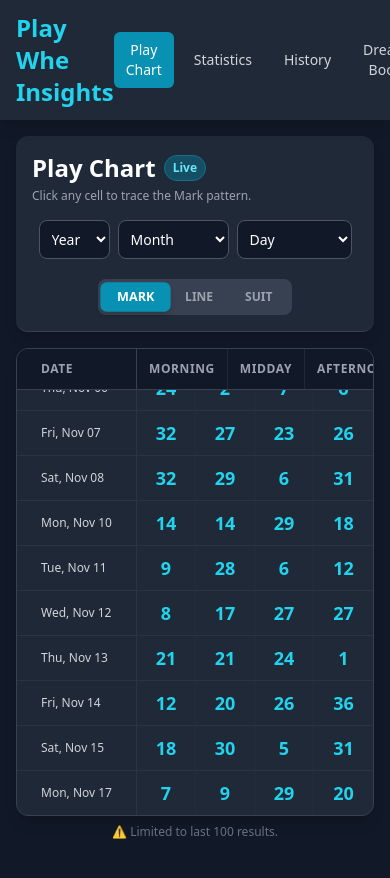
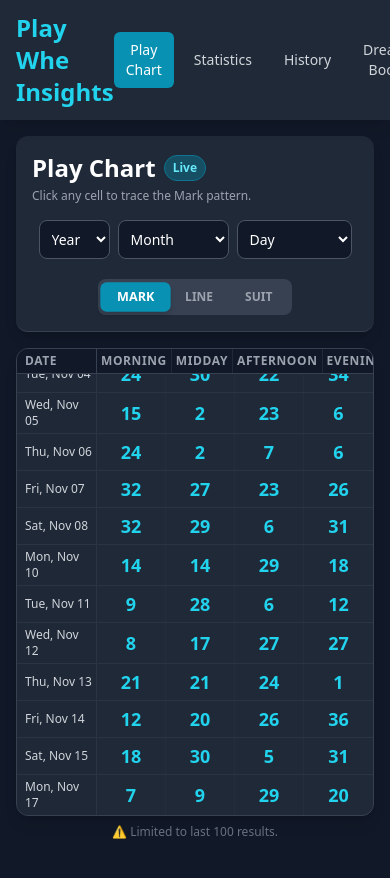
Before and after one commit to afdal-khan/play-whe-insights, a React (Vite) app: page / in a window 390 px wide. Both pictures are taken after a click on the button "Play Chart". Shown: the top 878 px of the page. Built offline with nearby package versions, Linux system fonts and the light colour scheme.

Commit message:
fix: Dashboard mobile responsiveness and grid sizing

```diff
--- a/src/pages/Dashboard.jsx
+++ b/src/pages/Dashboard.jsx
@@ -1,8 +1,8 @@
-/* This is src/pages/Dashboard.jsx (Final Polish: Context-Aware Logic) */
+/* This is src/pages/Dashboard.jsx (Responsive Fixes for Mobile Display) */
 
 import React, { useState, useEffect, useMemo, useRef } from 'react';
 
-// --- Color Palettes ---
+// --- Color Palettes (kept the same) ---
 const LINE_COLORS = {
   '1 Line': 'bg-red-500/20 text-red-200 border border-red-500/30',
   '2 Line': 'bg-blue-500/20 text-blue-200 border border-blue-500/30',
@@ -56,13 +56,12 @@ function Dashboard() {
   const [filters, setFilters] = useState({ year: 'All', month: 'All', day: 'All' });
   const [uniqueValues, setUniqueValues] = useState({ times: [], years: [], months: [] });
 
-  // --- NEW: Generic "Selection" State (could be a number, a Line string, or a Suit string) ---
   const [selectedValue, setSelectedValue] = useState(null);
   const [stats, setStats] = useState(null);
 
   const scrollContainerRef = useRef(null);
 
-  // 1. Fetch data
+  // 1. Fetch data (Logic kept the same)
   useEffect(() => {
     const fetchData = async () => {
       setIsLoading(true);
@@ -94,7 +93,7 @@ function Dashboard() {
     fetchData();
   }, []);
 
-  // 2. Filter Logic
+  // 2. Filter Logic (Logic kept the same)
   const filteredResults = useMemo(() => {
     return allResults.filter(result => {
         if (!result || !result.Date || !result.DayName) return false;
@@ -115,19 +114,18 @@ function Dashboard() {
 
   const drawTimes = uniqueValues.times.filter(t => t !== 'Unknown');
 
-  // --- 4. SMART LOGIC: Calculate Context-Aware Stats ---
+  // 4. SMART LOGIC: Calculate Context-Aware Stats (Logic kept the same)
   useEffect(() => {
     if (selectedValue === null) {
         setStats(null);
         return;
     }
 
-    const rawData = [...allResults].reverse(); // Oldest first
+    const rawData = [...allResults].reverse();
     let totalCount = 0;
     let followingCounts = {};
 
     rawData.forEach((result, index) => {
-        // Determine if this row matches the selection based on DisplayType
         let isMatch = false;
         if (displayType === 'Mark') isMatch = result.Mark === selectedValue;
         else if (displayType === 'Line') isMatch = result.Line === selectedValue;
@@ -135,11 +133,9 @@ function Dashboard() {
 
         if (isMatch) {
             totalCount++;
-            // Check the FOLLOWER
             const nextResult = rawData[index + 1];
             if (nextResult) {
                 let followerValue = null;
-                // We track the follower in the SAME category (Line follows Line)
                 if (displayType === 'Mark') followerValue = nextResult.Mark;
                 else if (displayType === 'Line') followerValue = nextResult.Line;
                 else if (displayType === 'Suit') followerValue = String(nextResult.Suit);
@@ -151,7 +147,6 @@ function Dashboard() {
         }
     });
 
-    // Find Winner
     let bestFollower = null;
     let maxFollowerCount = 0;
     Object.entries(followingCounts).forEach(([val, count]) => {
@@ -161,10 +156,8 @@ function Dashboard() {
         }
     });
 
-    // Format the output for the UI
     let formattedFollower = bestFollower;
     if (bestFollower && displayType === 'Suit') formattedFollower = `${bestFollower} Suit`;
-    // Lines already have " Line" in the string
 
     setStats({
         count: totalCount,
@@ -172,9 +165,18 @@ function Dashboard() {
         bestFollowerCount: maxFollowerCount
     });
 
-  }, [selectedValue, allResults, displayType]); // Recalculate if Type changes
+  }, [selectedValue, allResults, displayType]);
 
-  // --- Handlers ---
+  // Auto-scroll (Logic kept the same)
+  useEffect(() => {
+    if (scrollContainerRef.current && !isLoading) {
+      setTimeout(() => {
+        if (scrollContainerRef.current) scrollContainerRef.current.scrollTop = scrollContainerRef.current.scrollHeight;
+      }, 0);
+    }
+  }, [displayResults, isLoading]);
+
+  // Handlers (Logic kept the same)
   const handleFilterChange = (e) => {
     const { name, value } = e.target;
     setFilters(prev => ({ ...prev, [name]: value }));
@@ -183,7 +185,7 @@ function Dashboard() {
 
   const handleDisplayTypeChange = (type) => {
       setDisplayType(type);
-      setSelectedValue(null); // Reset selection when switching views to prevent confusion
+      setSelectedValue(null);
   };
 
   const handleCellClick = (result) => {
@@ -196,21 +198,19 @@ function Dashboard() {
 
     if (valToSelect === undefined || valToSelect === null) return;
 
-    if (selectedValue === valToSelect) setSelectedValue(null); // Toggle off
+    if (selectedValue === valToSelect) setSelectedValue(null);
     else setSelectedValue(valToSelect);
   };
 
-  // --- Visual Style Helper ---
+  // --- Visual Style Helper (Logic kept the same, applied style changes in render) ---
   const getCellStyle = (result) => {
       if (!result) return { base: 'text-gray-700', content: '-' };
 
-      // Determine what the cell value IS based on view
       let cellValue = null;
       if (displayType === 'Mark') cellValue = result.Mark;
       else if (displayType === 'Line') cellValue = result.Line;
       else if (displayType === 'Suit') cellValue = String(result.Suit);
 
-      // Compare with Selection
       const isMatch = selectedValue !== null && String(cellValue) === String(selectedValue);
       const isDimmed = selectedValue !== null && String(cellValue) !== String(selectedValue);
 
@@ -243,15 +243,6 @@ function Dashboard() {
 
       return { className: baseClass, content };
   };
-
-  // Auto-scroll
-  useEffect(() => {
-    if (scrollContainerRef.current && !isLoading) {
-      setTimeout(() => {
-        if (scrollContainerRef.current) scrollContainerRef.current.scrollTop = scrollContainerRef.current.scrollHeight;
-      }, 0);
-    }
-  }, [displayResults, isLoading]);
 
 
   if (isLoading) return <div className="p-10 text-center text-xl font-bold text-cyan-500 animate-pulse">Loading Chart...</div>;
@@ -346,17 +337,20 @@ function Dashboard() {
       {/* --- BODY: The Matrix Grid --- */}
       <div className="bg-gray-800 rounded-xl shadow-lg border border-gray-700 flex-1 overflow-hidden relative flex flex-col">
 
-        <div className="grid grid-cols-[120px_1fr] bg-gray-900 border-b border-gray-700 z-20">
-           <div className="p-3 text-left text-xs font-bold text-gray-400 uppercase tracking-wider border-r border-gray-700 pl-6">Date</div>
+        {/* Table Header (FIX: Reduced padding and grid size for better mobile width) */}
+        {/* Date column is now 80px wide */}
+        <div className="grid grid-cols-[80px_1fr] bg-gray-900 border-b border-gray-700 z-20">
+           <div className="p-1 text-left text-xs font-bold text-gray-400 uppercase tracking-wider border-r border-gray-700 pl-2">Date</div>
            <div className="grid" style={{ gridTemplateColumns: `repeat(${drawTimes.length}, 1fr)` }}>
               {drawTimes.map(time => (
-                <div key={time} className="p-3 text-center text-xs font-bold text-gray-400 uppercase tracking-wider border-r border-gray-800 last:border-none">
+                <div key={time} className="p-1 text-center text-xs font-bold text-gray-400 uppercase tracking-wider border-r border-gray-800 last:border-none">
                   {time}
                 </div>
               ))}
            </div>
         </div>
 
+        {/* Scrollable Table Body (FIX: Maximize vertical space) */}
         <div
           ref={scrollContainerRef}
           className="overflow-y-auto flex-1 scroll-smooth custom-scrollbar"
@@ -373,10 +367,13 @@ function Dashboard() {
                    if (resultsForDate.length === 0) return null;
 
                    return (
-                     <div key={dateISO} className="grid grid-cols-[120px_1fr] hover:bg-gray-700/30 transition-colors group">
-                        <div className="p-3 text-left text-xs font-medium text-gray-300 border-r border-gray-700/50 flex items-center pl-6 bg-gray-800/50 group-hover:bg-transparent">
+                     <div key={dateISO} className="grid grid-cols-[80px_1fr] hover:bg-gray-700/30 transition-colors group">
+                        {/* Date Column (FIX: Reduced padding) */}
+                        <div className="p-1 text-left text-xs font-medium text-gray-300 border-r border-gray-700/50 flex items-center pl-2 bg-gray-800/50 group-hover:bg-transparent">
                            {formatDateHeader(dateISO)}
                         </div>
+
+                        {/* Marks Columns */}
                         <div className="grid" style={{ gridTemplateColumns: `repeat(${drawTimes.length}, 1fr)` }}>
                            {drawTimes.map(time => {
                               const result = resultsForDate.find(r => r && r.Time === time);
@@ -386,7 +383,7 @@ function Dashboard() {
                                 <div
                                     key={time}
                                     onClick={() => handleCellClick(result)}
-                                    className="p-2 flex items-center justify-center border-r border-gray-700/20 last:border-none relative"
+                                    className="p-1 flex items-center justify-center border-r border-gray-700/20 last:border-none relative"
                                 >
                                    <span className={className}>
                                       {content}
```
